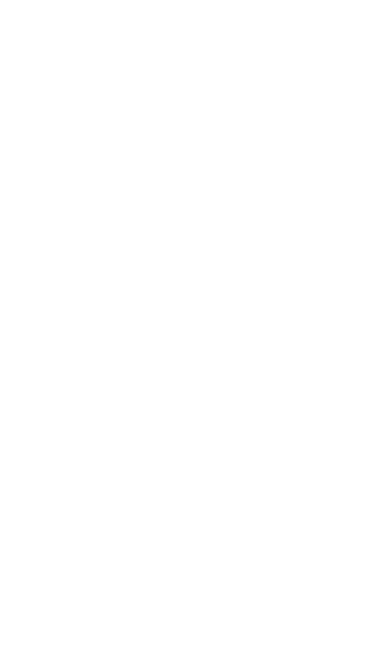
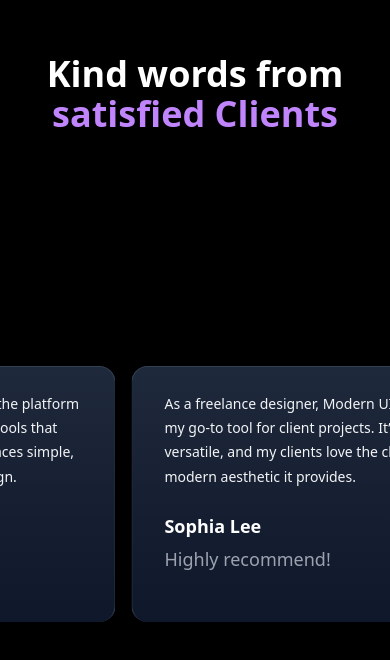
Before and after one commit to arquimedesgarcia02/modern-ui, a Next.js app: page / in a window 390 px wide. Shown: the part 7363-8023 px from the top of the page. Before the commit the page ends 7177 px from the top, so only its background shows below. Built offline with nearby package versions, Linux system fonts and the light colour scheme.

Commit message:
Clients section done

```diff
--- a/data/index.ts
+++ b/data/index.ts
@@ -14,6 +14,10 @@
   {
     name: "Pricing",
     link: "#pricing",
+  },
+  {
+    name: "Clients",
+    link: "#clients",
   },
   {
     name: "Contact",
@@ -92,3 +96,31 @@
     img: "/project-5.jpg",
   }
 ];
+
+export const clients = [
+  {
+    name: "Alice Johnson",
+    title: "A game changer for my projects!",
+    quote: "Modern UI has completely transformed how I approach my design projects. The ease of use and beautiful templates save me so much time and make everything look professional.",
+  },
+  {
+    name: "Michael Thompson",
+    title: "Intuitive and powerful!",
+    quote: "I was amazed at how intuitive the platform is. Modern UI offers powerful tools that make creating stunning interfaces simple, even for someone new to design.",
+  },
+  {
+    name: "Sophia Lee",
+    title: "Highly recommend!",
+    quote: "As a freelance designer, Modern UI is now my go-to tool for client projects. It’s versatile, and my clients love the clean, modern aesthetic it provides.",
+  },
+  {
+    name: "James Anderson",
+    title: "A must-have for designers.",
+    quote: "Modern UI offers everything a designer could want in one platform. It has improved my workflow and the quality of my work. Highly recommended!",
+  },
+  {
+    name: "Emma Wilson",
+    title: "Incredible experience!",
+    quote: "Using Modern UI has been an incredible experience. I’ve built multiple projects with it, and each one turns out beautifully. It’s user-friendly, fast, and reliable.",
+  }
+];
--- a/src/app/page.tsx
+++ b/src/app/page.tsx
@@ -4,6 +4,7 @@
 import { navItems } from "../../data";
 import Projects from "@/components/Projects";
 import { CanvasRevealEffectDemo } from "@/components/CanvasRevealEffectDemo";
+import Clients from "@/components/Clients";
 
 export default function Home() {
   return (
@@ -14,6 +15,7 @@
         <Features/>
         <Projects/>
         <CanvasRevealEffectDemo/>
+        <Clients/>
       </div>
     </main>
   );
--- /dev/null
+++ b/src/components/Clients.tsx
@@ -0,0 +1,25 @@
+import React from "react";
+
+import { InfiniteMovingCards } from "./ui/infinite-moving-cards";
+import { clients } from "../../data";
+
+export default function Clients () {
+    return (
+        <section id="clients" className="pt-60 pb-20 w-full">
+            <h1 className="heading text-white">
+                Kind words from <span className="text-purple-400">satisfied Clients</span>
+            </h1>
+
+            <div className="flex flex-col items-center max-lg:mt-10">
+                <div className="h-[40rem] rounded-md flex flex-col antialiased dark:bg-grid-white/[0.05] items-center justify-center relative overflow-hidden">
+                    <InfiniteMovingCards
+                        items={clients}
+                        direction="left"
+                        speed="slow"
+                        className="hover:cursor-pointer"
+                    />
+                </div>
+            </div>
+        </section>
+    );
+}
--- /dev/null
+++ b/src/components/ui/infinite-moving-cards.tsx
@@ -0,0 +1,121 @@
+"use client";
+
+import { cn } from "@/lib/utils";
+import React, { useEffect, useState } from "react";
+
+export const InfiniteMovingCards = ({
+  items,
+  direction = "left",
+  speed = "fast",
+  pauseOnHover = true,
+  className,
+}: {
+  items: {
+    quote: string;
+    name: string;
+    title: string;
+  }[];
+  direction?: "left" | "right";
+  speed?: "fast" | "normal" | "slow";
+  pauseOnHover?: boolean;
+  className?: string;
+}) => {
+  const containerRef = React.useRef<HTMLDivElement>(null);
+  const scrollerRef = React.useRef<HTMLUListElement>(null);
+
+  useEffect(() => {
+    addAnimation();
+  }, []);
+  const [start, setStart] = useState(false);
+  function addAnimation() {
+    if (containerRef.current && scrollerRef.current) {
+      const scrollerContent = Array.from(scrollerRef.current.children);
+
+      scrollerContent.forEach((item) => {
+        const duplicatedItem = item.cloneNode(true);
+        if (scrollerRef.current) {
+          scrollerRef.current.appendChild(duplicatedItem);
+        }
+      });
+
+      getDirection();
+      getSpeed();
+      setStart(true);
+    }
+  }
+  const getDirection = () => {
+    if (containerRef.current) {
+      if (direction === "left") {
+        containerRef.current.style.setProperty(
+          "--animation-direction",
+          "forwards"
+        );
+      } else {
+        containerRef.current.style.setProperty(
+          "--animation-direction",
+          "reverse"
+        );
+      }
+    }
+  };
+  const getSpeed = () => {
+    if (containerRef.current) {
+      if (speed === "fast") {
+        containerRef.current.style.setProperty("--animation-duration", "20s");
+      } else if (speed === "normal") {
+        containerRef.current.style.setProperty("--animation-duration", "40s");
+      } else {
+        containerRef.current.style.setProperty("--animation-duration", "80s");
+      }
+    }
+  };
+  return (
+    <div
+      ref={containerRef}
+      className={cn(
+        "scroller relative z-20  max-w-7xl overflow-hidden  [mask-image:linear-gradient(to_right,transparent,white_20%,white_80%,transparent)]",
+        className
+      )}
+    >
+      <ul
+        ref={scrollerRef}
+        className={cn(
+          " flex min-w-full shrink-0 gap-4 py-4 w-max flex-nowrap",
+          start && "animate-scroll ",
+          pauseOnHover && "hover:[animation-play-state:paused]"
+        )}
+      >
+        {items.map((item, idx) => (
+          <li
+            className="w-[350px] max-w-full relative rounded-2xl border border-b-0 flex-shrink-0 border-slate-700 px-8 py-6 md:w-[450px]"
+            style={{
+              background:
+                "linear-gradient(180deg, var(--slate-800), var(--slate-900)",
+            }}
+            key={item.name}
+          >
+            <blockquote>
+              <div
+                aria-hidden="true"
+                className="user-select-none -z-1 pointer-events-none absolute -left-0.5 -top-0.5 h-[calc(100%_+_4px)] w-[calc(100%_+_4px)]"
+              ></div>
+              <span className=" relative z-20 text-sm leading-[1.6] text-gray-100 font-normal">
+                {item.quote}
+              </span>
+              <div className="relative z-20 mt-6 flex flex-row items-center">
+                <span className="flex flex-col gap-1">
+                  <span className=" text-lg leading-[1.6] text-white font-bold">
+                    {item.name}
+                  </span>
+                  <span className=" text-lg leading-[1.6] text-gray-400 font-normal">
+                    {item.title}
+                  </span>
+                </span>
+              </div>
+            </blockquote>
+          </li>
+        ))}
+      </ul>
+    </div>
+  );
+};
--- a/tailwind.config.ts
+++ b/tailwind.config.ts
@@ -15,6 +15,8 @@
     extend: {
       animation: {
         spotlight: "spotlight 2s ease .75s 1 forwards",
+        scroll:
+          "scroll var(--animation-duration, 40s) var(--animation-direction, forwards) linear infinite",
       },
       keyframes: {
         spotlight: {
@@ -25,6 +27,11 @@
           "100%": {
             opacity: "1",
             transform: "translate(-50%,-40%) scale(1)",
+          },
+        },
+        scroll: {
+          to: {
+            transform: "translate(calc(-50% - 0.5rem))",
           },
         },
       },
```
